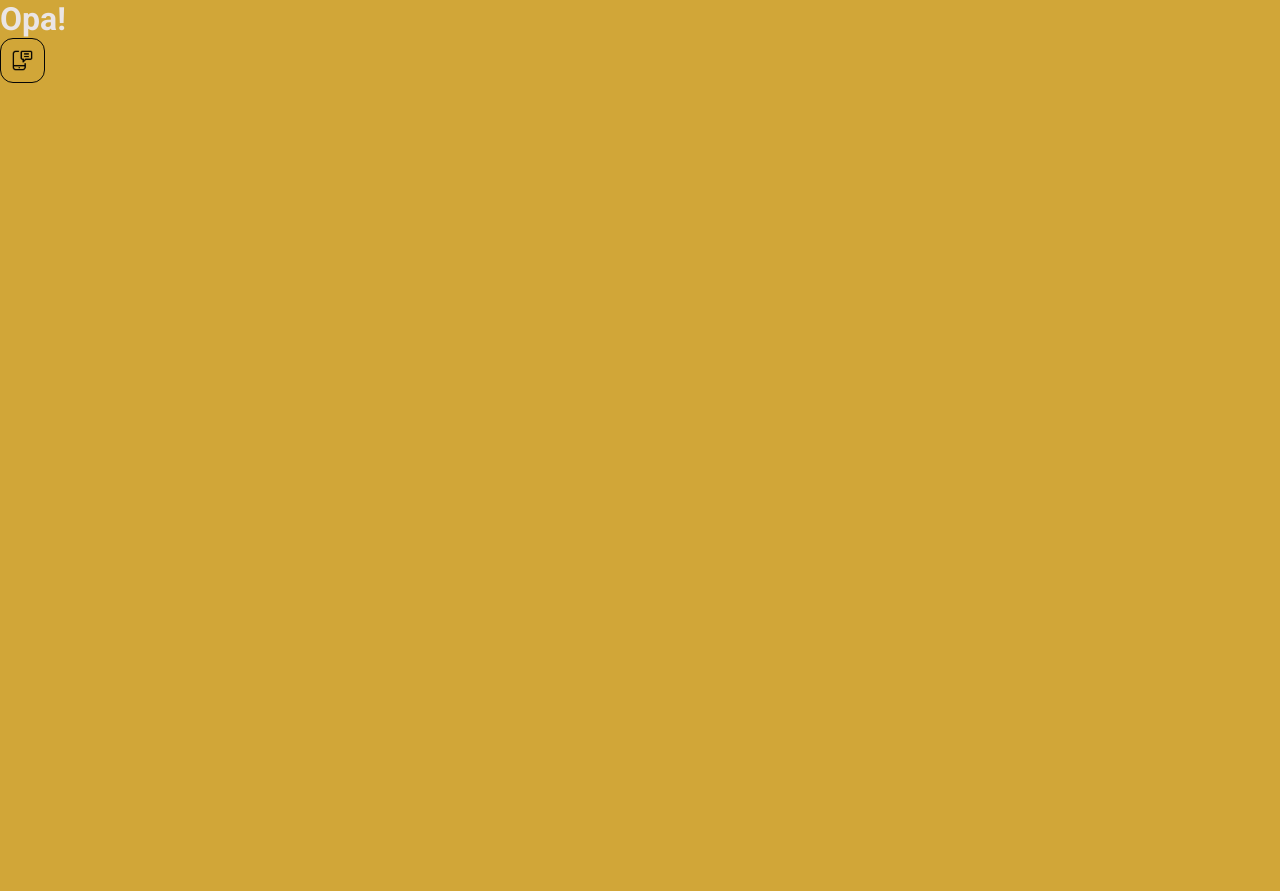
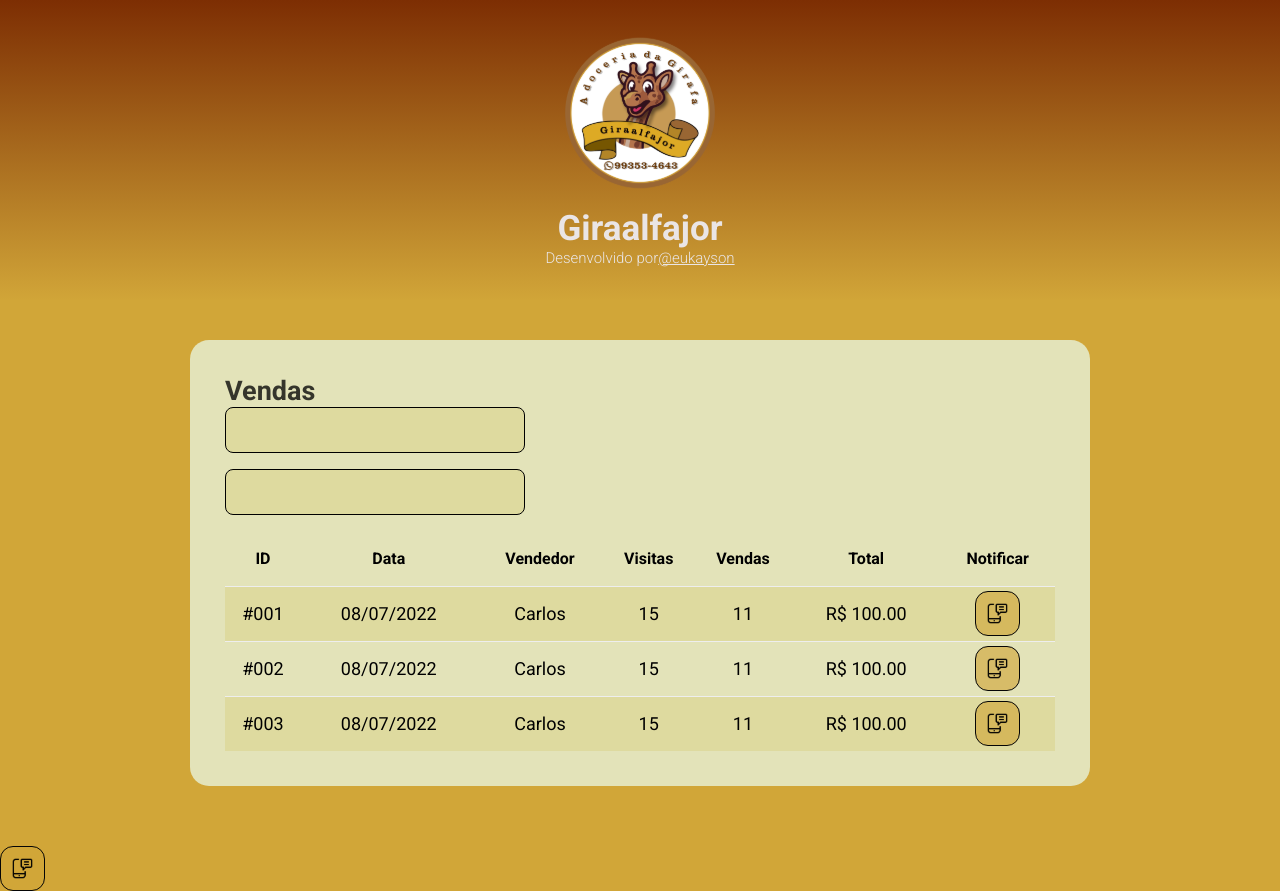
Before and after one commit to KaysonN/SMS-Giraalfajor, a React (Vite) app in the folder frontend/: page / in a window 1280 px wide. Before the commit the page ends 800 px from the top, so only its background shows below. Built offline with nearby package versions, Linux system fonts and the light colour scheme.

Commit message:
Mais componentes

```diff
--- a/frontend/src/App.tsx
+++ b/frontend/src/App.tsx
@@ -1,12 +1,22 @@
+import Header from "./components/Header";
 import NotificationButton from "./components/NotificationButton";
+import SalesCard from "./components/SalesCard";
 
 function App() {
   return (
     <>
-      <h1>Opa!</h1>
+      <Header />
+      <main>
+        <section id="class-vendas">
+          <div className="container-delimitador-largura">
+            <SalesCard />
+          </div>
+        </section>
+      </main>
+
       <NotificationButton />
     </>
-  );
+  )
 
 
 }
--- /dev/null
+++ b/frontend/src/components/Header/index.tsx
@@ -0,0 +1,18 @@
+import logo from '../../assets/imagens/logo.svg'
+
+function Header() {
+  return (
+    <header>
+    <div className="app-logo-container-centralizador">
+        <img src={logo} alt="Giraalfajor" width="150px" height=""/>
+        <h1>Giraalfajor</h1>
+        <p>Desenvolvido por
+            <a href="https://www.instagram.com/eukayson/" target="_blank">@eukayson</a>
+        </p>
+    </div>
+</header>
+  )
+
+}
+
+export default Header
--- /dev/null
+++ b/frontend/src/components/SalesCard/index.tsx
@@ -0,0 +1,78 @@
+import icon from '../../assets/imagens/notification-icon.svg'
+import '../../index.css'
+import NotificationButton from '../NotificationButton'
+
+function SalesCard() {
+    return (
+        <>
+            <div className="app-card">
+                <h2 className="title-card">Vendas</h2>
+                <div>
+                    <div className="container-form-person">
+                        <div><input className="form-person" type="text" /></div>
+                    </div>
+
+                    <div className="container-form-person">
+                        <div><input className="form-person" type="text" /></div>
+                    </div>
+                </div>
+                <div>
+                    <table className="table-vendas">
+                        <thead>
+                            <th className="show992">ID</th>
+                            <th className="show576">Data</th>
+                            <th>Vendedor</th>
+                            <th className="show992">Visitas</th>
+                            <th className="show992">Vendas</th>
+                            <th>Total</th>
+                            <th>Notificar</th>
+                        </thead>
+                        <tbody>
+                            <tr>
+                                <td className="show992">#001</td>
+                                <td className="show576">08/07/2022</td>
+                                <td>Carlos</td>
+                                <td className="show992">15</td>
+                                <td className="show992">11</td>
+                                <td>R$ 100.00</td>
+                                <td>
+                                    <div className="btn-container">
+                                        <NotificationButton />
+                                    </div>
+                                </td>
+                            </tr>
+                            <tr>
+                                <td className="show992">#002</td>
+                                <td className="show576">08/07/2022</td>
+                                <td>Carlos</td>
+                                <td className="show992">15</td>
+                                <td className="show992">11</td>
+                                <td>R$ 100.00</td>
+                                <td>
+                                    <div className="btn-container">
+                                        <NotificationButton />
+                                    </div>
+                                </td>
+                            </tr>
+                            <tr>
+                                <td className="show992">#003</td>
+                                <td className="show576">08/07/2022</td>
+                                <td>Carlos</td>
+                                <td className="show992">15</td>
+                                <td className="show992">11</td>
+                                <td>R$ 100.00</td>
+                                <td>
+                                    <div className="btn-container">
+                                        <NotificationButton />
+                                    </div>
+                                </td>
+                            </tr>
+                        </tbody>
+                    </table>
+                </div>
+            </div>
+        </>
+    )
+}
+
+export default SalesCard
```
